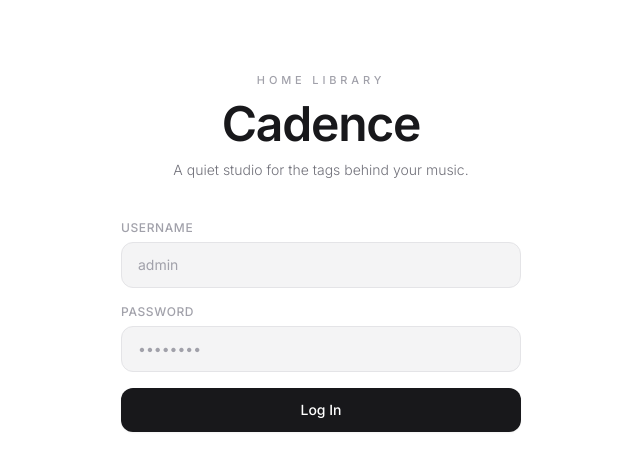
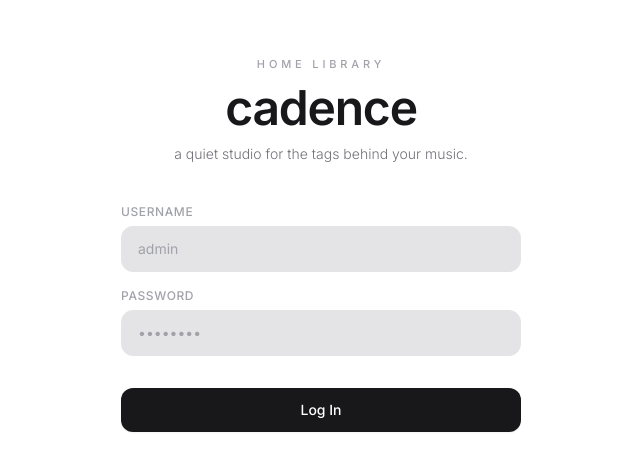
Before and after one commit to gavndev/cadence, a plain HTML site: page frontend/index.html in a window 1280 px wide. Shown: the part 148-618 px from the top of the page, without its empty margins (319-959 px from the left). Drawn offline with nearby package versions, Linux system fonts and the light colour scheme.

Commit message:
Soften the splash screen with lowercase copy and clearer fields.
Co-authored-by: Cursor <cursoragent@cursor.com>

```diff
--- a/frontend/index.html
+++ b/frontend/index.html
@@ -33,12 +33,12 @@
         <p class="mb-3 text-[11px] font-medium uppercase tracking-[0.35em] text-zinc-400">
           Home library
         </p>
-        <h1 class="text-5xl font-semibold tracking-tight text-zinc-900">Cadence</h1>
+        <h1 class="text-5xl font-semibold tracking-tight text-zinc-900">cadence</h1>
         <p class="mt-3 text-sm font-light text-zinc-500">
-          A quiet studio for the tags behind your music.
+          a quiet studio for the tags behind your music.
         </p>
 
-        <form id="login-form" class="mt-10 space-y-4 text-left">
+        <form id="login-form" class="mt-10 space-y-4 pb-4 text-left">
           <label class="block">
             <span class="mb-1.5 block text-xs font-medium uppercase tracking-wider text-zinc-400">
               Username
@@ -49,10 +49,10 @@
               type="text"
               autocomplete="username"
               placeholder="admin"
-              class="auth-input w-full rounded-xl border border-zinc-200 bg-zinc-100 px-4 py-3 text-sm text-zinc-900 outline-none transition-all duration-300 ease-out placeholder:text-zinc-400 hover:bg-zinc-50 focus:scale-105 focus:border-zinc-300 focus:bg-white focus:shadow-lg"
+              class="auth-input w-full rounded-xl border border-zinc-200 px-4 py-3 text-sm text-zinc-900 outline-none transition-all duration-300 ease-out placeholder:text-zinc-400 focus:scale-105 focus:border-zinc-300 focus:shadow-lg"
             />
           </label>
-          <label class="block">
+          <label class="block pb-4">
             <span class="mb-1.5 block text-xs font-medium uppercase tracking-wider text-zinc-400">
               Password
             </span>
@@ -62,7 +62,7 @@
               type="password"
               autocomplete="current-password"
               placeholder="••••••••"
-              class="auth-input w-full rounded-xl border border-zinc-200 bg-zinc-100 px-4 py-3 text-sm text-zinc-900 outline-none transition-all duration-300 ease-out placeholder:text-zinc-400 hover:bg-zinc-50 focus:scale-105 focus:border-zinc-300 focus:bg-white focus:shadow-lg"
+              class="auth-input w-full rounded-xl border border-zinc-200 px-4 py-3 text-sm text-zinc-900 outline-none transition-all duration-300 ease-out placeholder:text-zinc-400 focus:scale-105 focus:border-zinc-300 focus:shadow-lg"
             />
           </label>
           <p id="login-error" class="hidden text-sm text-rose-500"></p>
--- a/frontend/styles.css
+++ b/frontend/styles.css
@@ -1,6 +1,20 @@
 html,
 body {
   min-height: 100%;
+}
+
+.auth-input,
+.auth-input:hover,
+.auth-input:focus {
+  background-color: #e4e4e7;
+}
+
+.auth-input:-webkit-autofill,
+.auth-input:-webkit-autofill:hover,
+.auth-input:-webkit-autofill:focus {
+  -webkit-text-fill-color: #18181b;
+  box-shadow: 0 0 0 1000px #e4e4e7 inset;
+  transition: background-color 9999s ease-out;
 }
 
 .meta-input {
```
